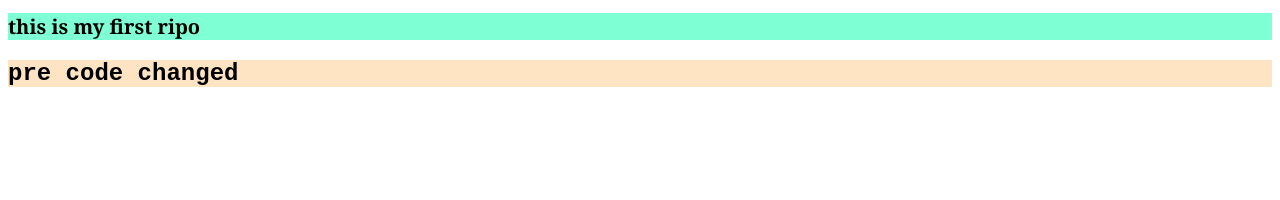
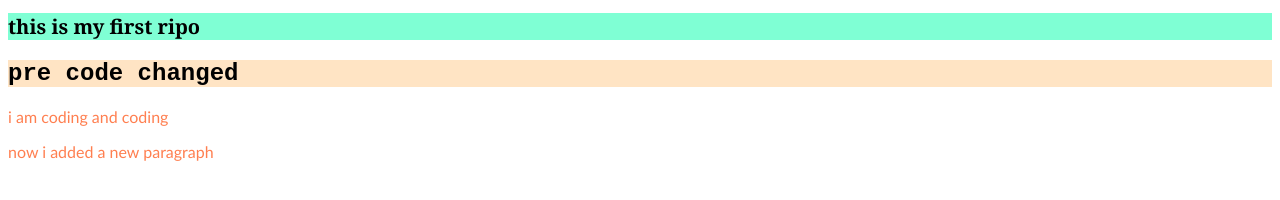
Before and after one commit to golamrabby13/my-first-repo-one, a plain HTML site: page index.html in a window 1280 px wide. Drawn offline with Linux system fonts and the light colour scheme.

Commit message:
added more

```diff
--- a/index.html
+++ b/index.html
@@ -10,6 +10,8 @@
 <body>
     <h1>this is my first ripo</h1>
     <h2>pre code changed</h2>
+    <p>i am coding and coding</p>
+    <p>now i added a new paragraph</p>
 
 </body>
 </html>
--- a/style.css
+++ b/style.css
@@ -7,3 +7,7 @@ h2{
     background-color: bisque;
     font-family: 'Courier New', Courier, monospace;
 }
+p{
+    color: coral;
+    font-family: 'Trebuchet MS', 'Lucida Sans Unicode', 'Lucida Grande', 'Lucida Sans', Arial, sans-serif;
+}
```
